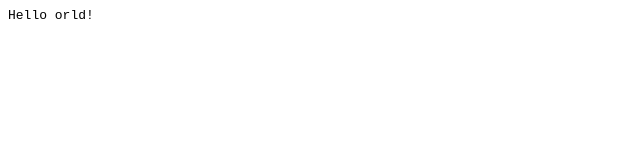
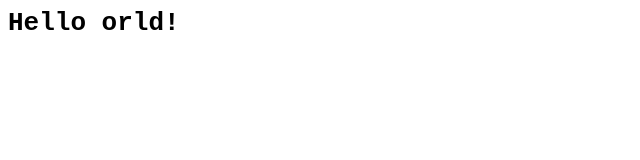
Before and after one commit to niranjan-exe/demo, a plain HTML site: page index.html in a window 1280 px wide. Shown: the whole page, without its empty margins (0-640 px from the left). Drawn offline with Linux system fonts and the light colour scheme.

Commit message:
Update index.html

```diff
--- a/index.html
+++ b/index.html
@@ -1 +1,2 @@
-<code> Hello orld!</code>
+<!--this is a comment -->
+<h1><code> Hello orld!</code> </h1>
```
